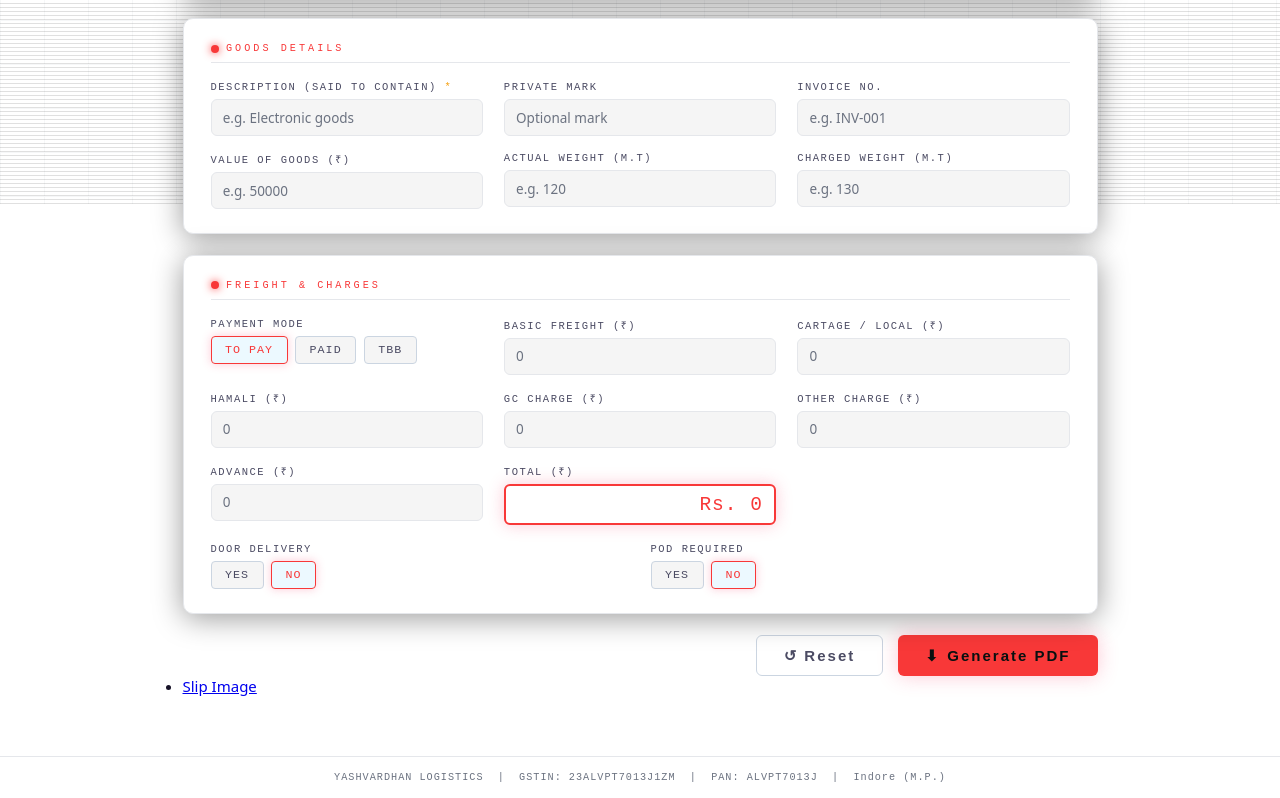
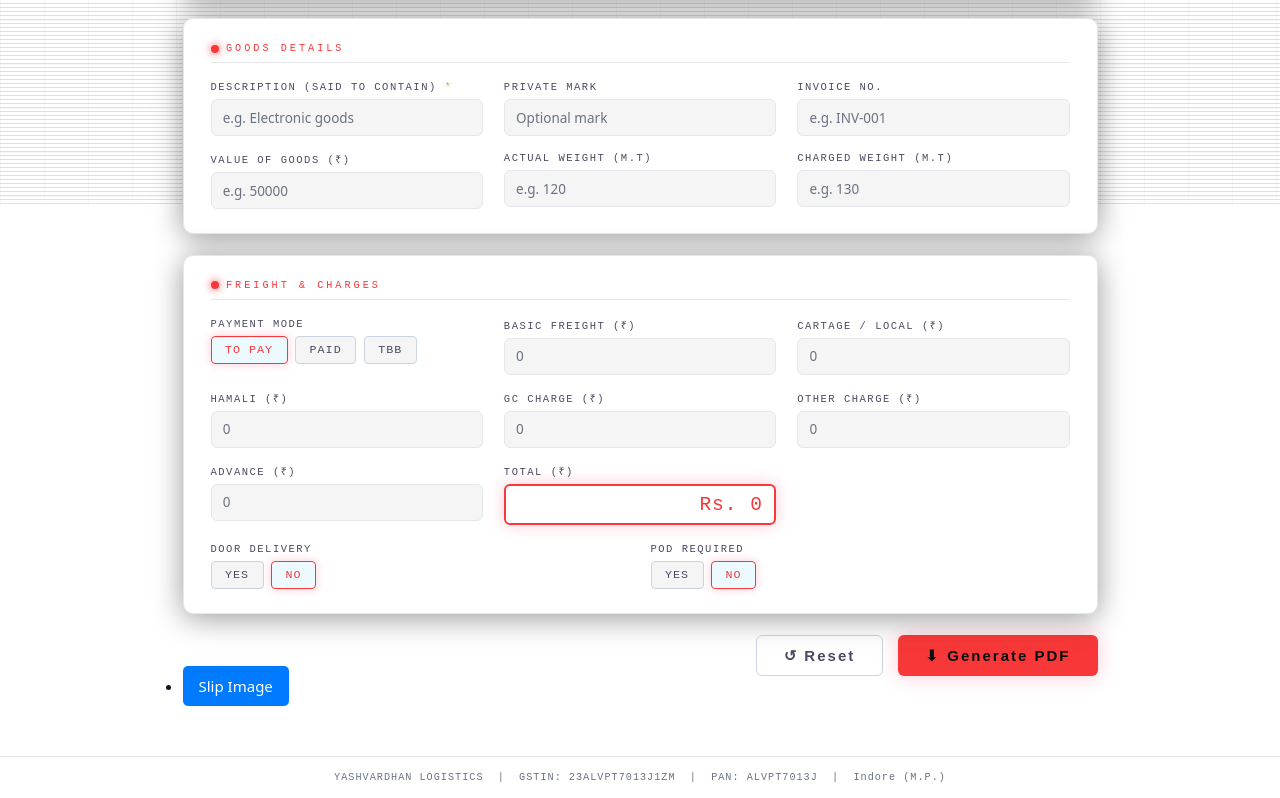
Before and after one commit to adityafyu/Bilty, a plain HTML site: page index.html in a window 1280 px wide. Shown: the part 596-1394 px from the top of the page. Drawn offline with nearby package versions, Linux system fonts and the light colour scheme.

Commit message:
Refactor CSS variables and styles

```diff
--- a/style.css
+++ b/style.css
@@ -368,3 +368,18 @@ footer {
 }
 
 #toast.show { opacity: 1; transform: translateY(0); }
+
+
+
+.btn {
+  background-color: #007BFF;
+  color: white;
+  padding: 10px 16px;
+  text-decoration: none;
+  border-radius: 5px;
+  font-weight: 500;
+}
+
+.btn:hover {
+  background-color: #0056b3;
+}
```
